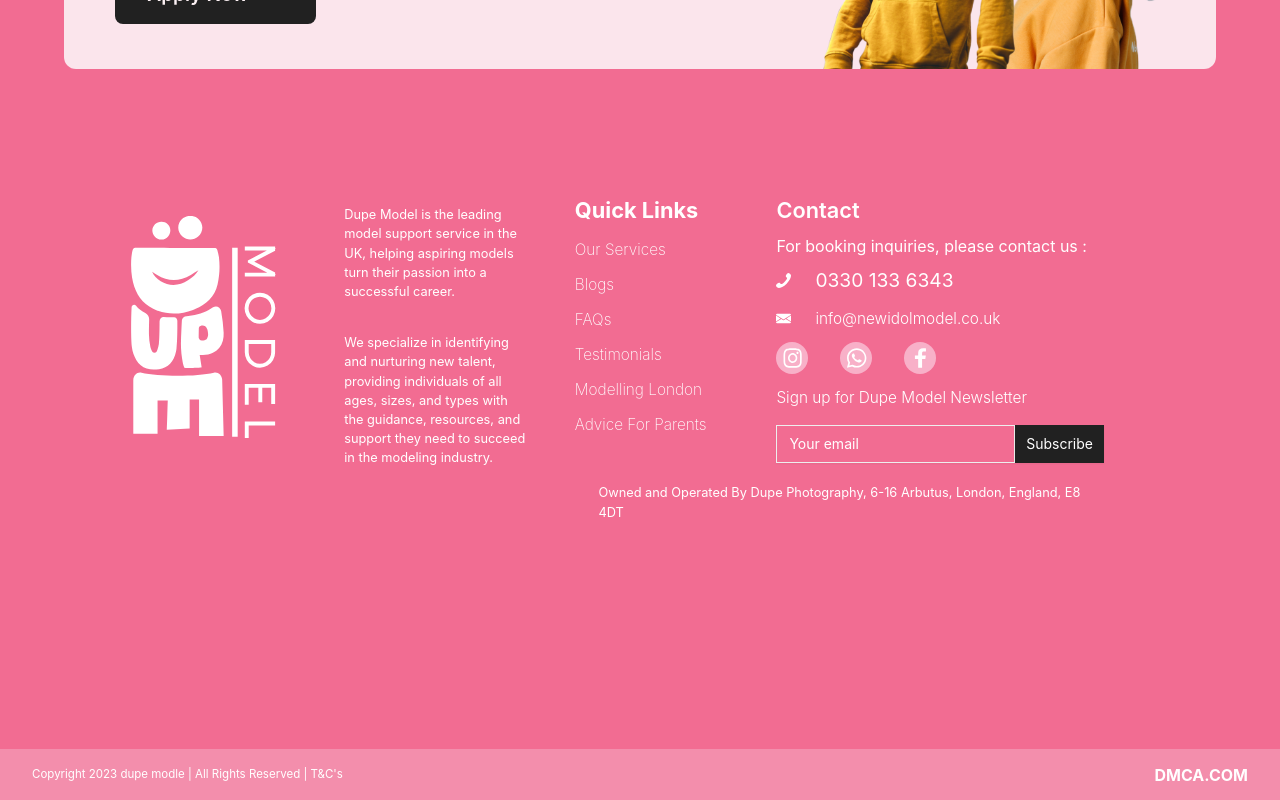
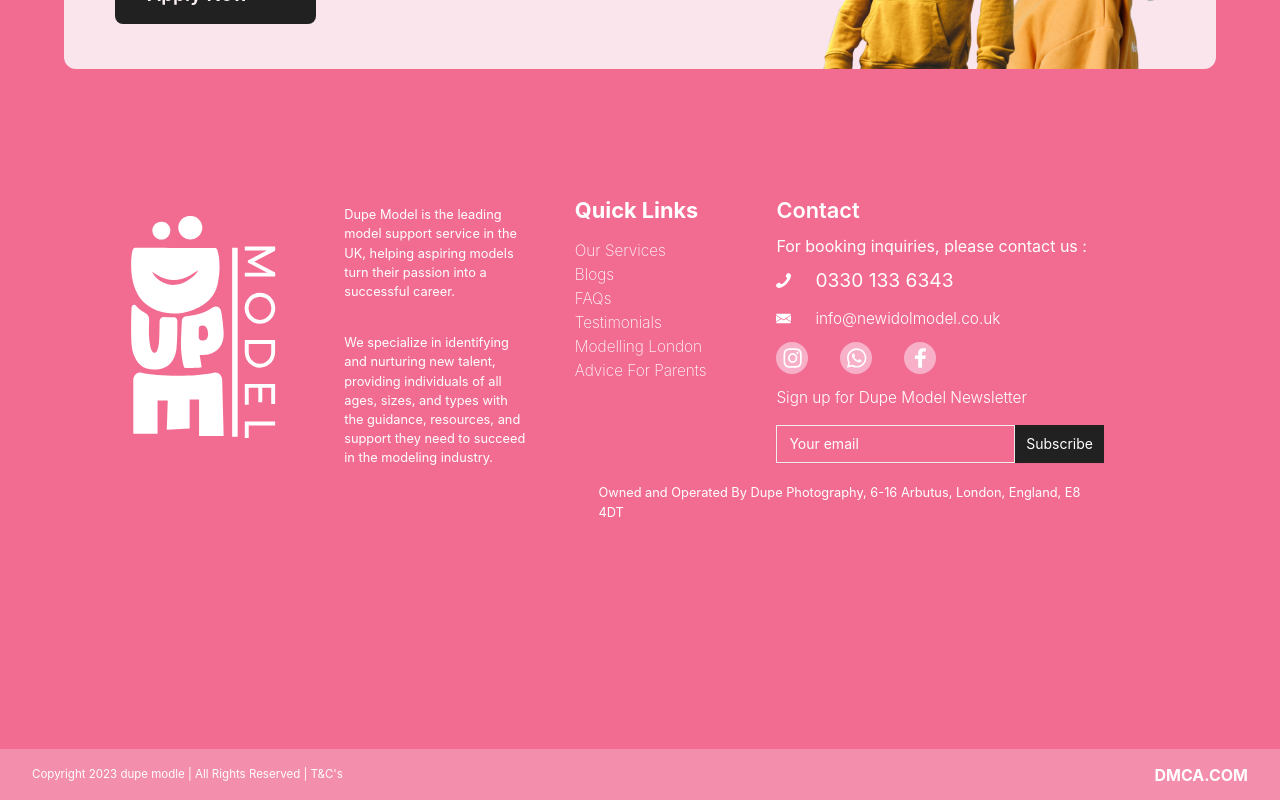
Before and after one commit to Karanyadavk/Model, a React (Vite) app: page / in a window 1280 px wide. Shown: the part 9670-10470 px from the top of the page. Built offline with nearby package versions, Linux system fonts and the light colour scheme.

Commit message:
Update Footer.tsx

```diff
--- a/src/components/Footer.tsx
+++ b/src/components/Footer.tsx
@@ -2,6 +2,7 @@ import FooterBoy from '../assets/Images/FooterBoy.png'
 import FooterGirl from '../assets/Images/FooterGirl.png'
 import Logo from '../assets/Logo.svg'
 import Button from './ui/Button'
+import { Link } from "react-router-dom"
 
 function Footer() {
   return (
@@ -33,12 +34,24 @@ function Footer() {
                         <div className="text-white">
                             <h1 className="font-bold text-[2.2vw] md:text-[2vw] md:mt-10 xl:mt-0 xl:text-[1.7vw] mb-1 md:w-[12vw] xl:mb-3">Quick Links</h1>
                             <div className="flex flex-col">
-                                <a href="/services"  className="md:mb-3 mb-1 text-[2vw] md:text-[1.2vw] font-extralight">Our Services</a>
-                                <a href="/blogs"  className="md:mb-3 mb-1 text-[2vw] md:text-[1.2vw] font-extralight">Blogs</a>
-                                <a href="/faqs"  className="md:mb-3 mb-1 text-[2vw] md:text-[1.2vw] font-extralight">FAQs</a>
-                                <a href="/testimonial"  className="md:mb-3 mb-1 text-[2vw] md:text-[1.2vw] font-extralight">Testimonials</a>
-                                <a href="modelling-london"  className="md:mb-3 mb-1 text-[2vw] md:text-[1.2vw] font-extralight">Modelling London</a>
-                                <a href="/advice-for-parents"  className="md:mb-3 mb-1 text-[2vw] md:text-[1.2vw] font-extralight">Advice For Parents</a>
+                                 <Link to={"/services"}>
+                                    <a  className="md:mb-3 mb-1 text-[2vw] md:text-[1.2vw] font-extralight">Our Services</a>
+                                </Link>
+                                <Link to={"/blogs"}>
+                                    <a className="md:mb-3 mb-1 text-[2vw] md:text-[1.2vw] font-extralight">Blogs</a>
+                                </Link>
+                                <Link to={"/faqs"}>
+                                    <a className="md:mb-3 mb-1 text-[2vw] md:text-[1.2vw] font-extralight">FAQs</a>
+                                </Link>
+                                <Link to={"/testimonial"}>
+                                    <a className="md:mb-3 mb-1 text-[2vw] md:text-[1.2vw] font-extralight">Testimonials</a>
+                                </Link>
+                                <Link to={"/modelling-london"}>
+                                    <a className="md:mb-3 mb-1 text-[2vw] md:text-[1.2vw] font-extralight">Modelling London</a>
+                                </Link>
+                                <Link to={"/advice-for-parents"}>
+                                    <a  className="md:mb-3 mb-1 text-[2vw] md:text-[1.2vw] font-extralight">Advice For Parents</a>
+                                </Link>
                             </div>
                         </div>
 
```
